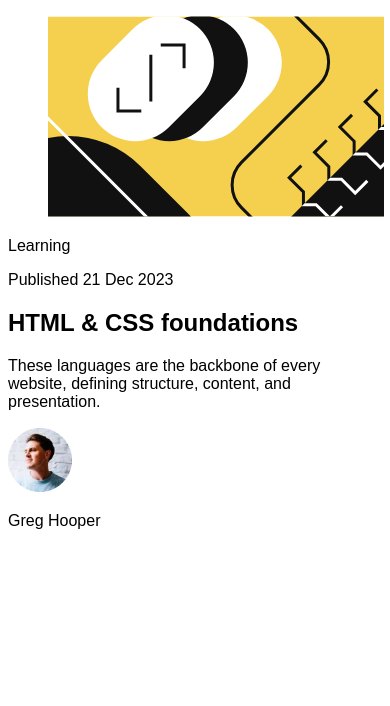
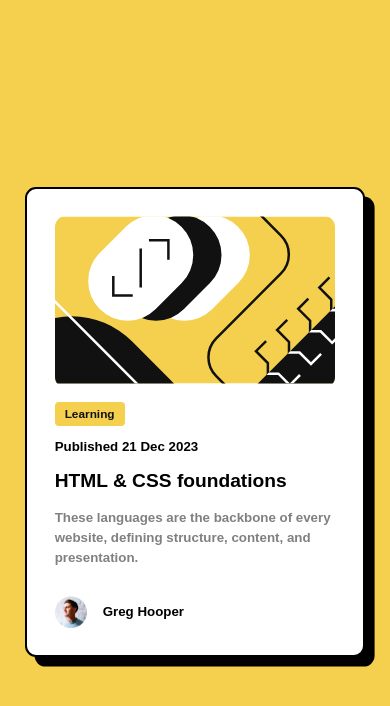
Before and after one commit to naskriK/BackBone, a plain HTML site: page index.html in a window 390 px wide. Drawn offline with Linux system fonts and the light colour scheme.

Commit message:
Work with CSS
Add a CSS variables properties and work around them.
Styling with responsivity aspect and best practices.

```diff
--- a/src/style/style.css
+++ b/src/style/style.css
@@ -25,6 +25,119 @@
   src: url("../assets/fonts/figtree-v5-latin-800.woff2") format("woff2"); /* Chrome 36+, Opera 23+, Firefox 39+, Safari 12+, iOS 10+ */
 }
 
+:root {
+  --primary-color: hsl(47, 88%, 63%);
+  --neutral-color: hsl(0, 0%, 100%);
+  --text-color: hsl(0, 0%, 50%);
+  --heading-color: hsl(0, 0%, 7%);
+  --dark-color: hsl(0, 0%, 0%);
+
+  --fw-normal: 400;
+  --fw-semi-bold: 600;
+  --fw-bold: 800;
+
+  --fs-smallest: 0.74rem;
+  --fs-small: 0.833rem;
+  --fs-default: 1rem;
+  --fs-lg: 1.2rem;
+  --fs-xl: 1.4rem;
+  --fs-2xl: 1.728rem;
+  --fs-3xl: 2.074rem;
+}
+
+*,
+*::before,
+*::after {
+  margin: 0;
+  padding: 0;
+  box-sizing: border-box;
+}
+
 body {
   font-family: "Figree", sans-serif;
+  color: var(--text-color);
 }
+
+.main {
+  display: flex;
+  align-items: center;
+  justify-content: center;
+  padding: 0 var(--fs-default);
+  min-height: 100dvh;
+  background-color: var(--primary-color);
+}
+
+.card {
+  --width: 21.25rem;
+  --radius: 11px;
+  overflow: hidden;
+  max-width: var(--width);
+  width: 100%;
+  padding: var(--fs-2xl);
+  background-color: var(--neutral-color);
+  border-radius: var(--radius);
+  border: 2px solid var(--dark-color);
+  box-shadow: 0.6rem 0.6rem 0 var(--dark-color);
+}
+
+.card__image-container {
+  border-radius: var(--radius);
+  overflow: hidden;
+  margin-bottom: var(--fs-small);
+}
+
+.card__image {
+  width: 100%;
+}
+
+.card__tag {
+  --px: 5px;
+  --py: calc(var(--px) * 2);
+
+  width: fit-content;
+  padding: var(--px) var(--py);
+  background-color: var(--primary-color);
+  color: var(--heading-color);
+  font-weight: var(--fw-bold);
+  font-size: var(--fs-smallest);
+  margin-bottom: var(--fs-small);
+  border-radius: 4px;
+}
+
+.card__published-date {
+  color: var(--dark-color);
+  font-weight: var(--fw-semi-bold);
+  font-size: var(--fs-small);
+  margin-bottom: var(--fs-default);
+}
+
+.card__title {
+  font-size: var(--fs-lg);
+  color: var(--dark-color);
+  margin-bottom: var(--fs-default);
+}
+
+.card__description {
+  line-height: 1.5;
+  font-weight: var(--fw-semi-bold);
+  font-size: var(--fs-small);
+  margin-bottom: var(--fs-2xl);
+}
+
+.author {
+  display: flex;
+  align-items: center;
+  gap: var(--fs-default);
+}
+
+.author__image {
+  --size: 2rem;
+  width: var(--size);
+  height: var(--size);
+}
+
+.author__name {
+  font-size: var(--fs-small);
+  font-weight: var(--fw-bold);
+  color: var(--dark-color);
+}
```
